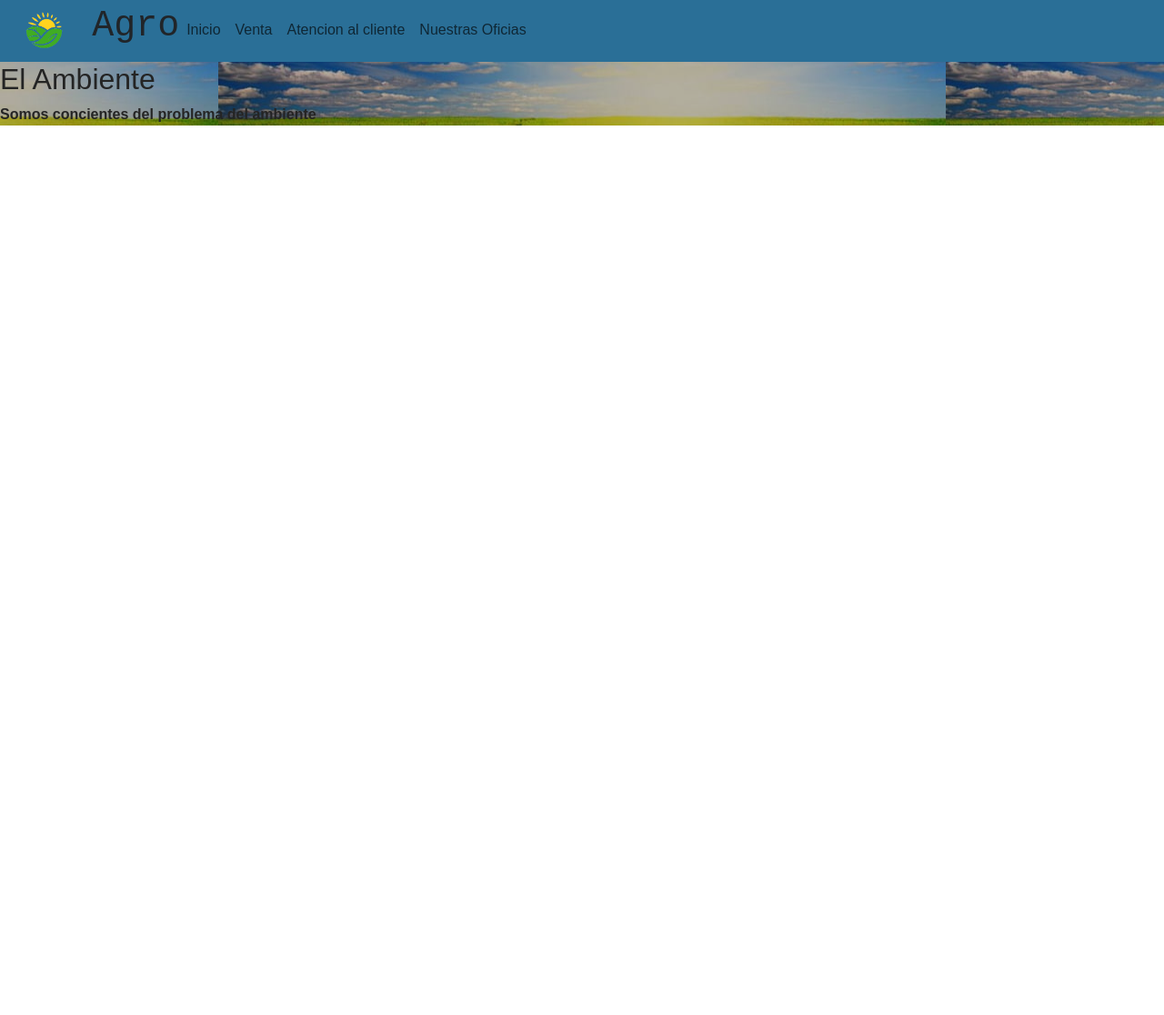
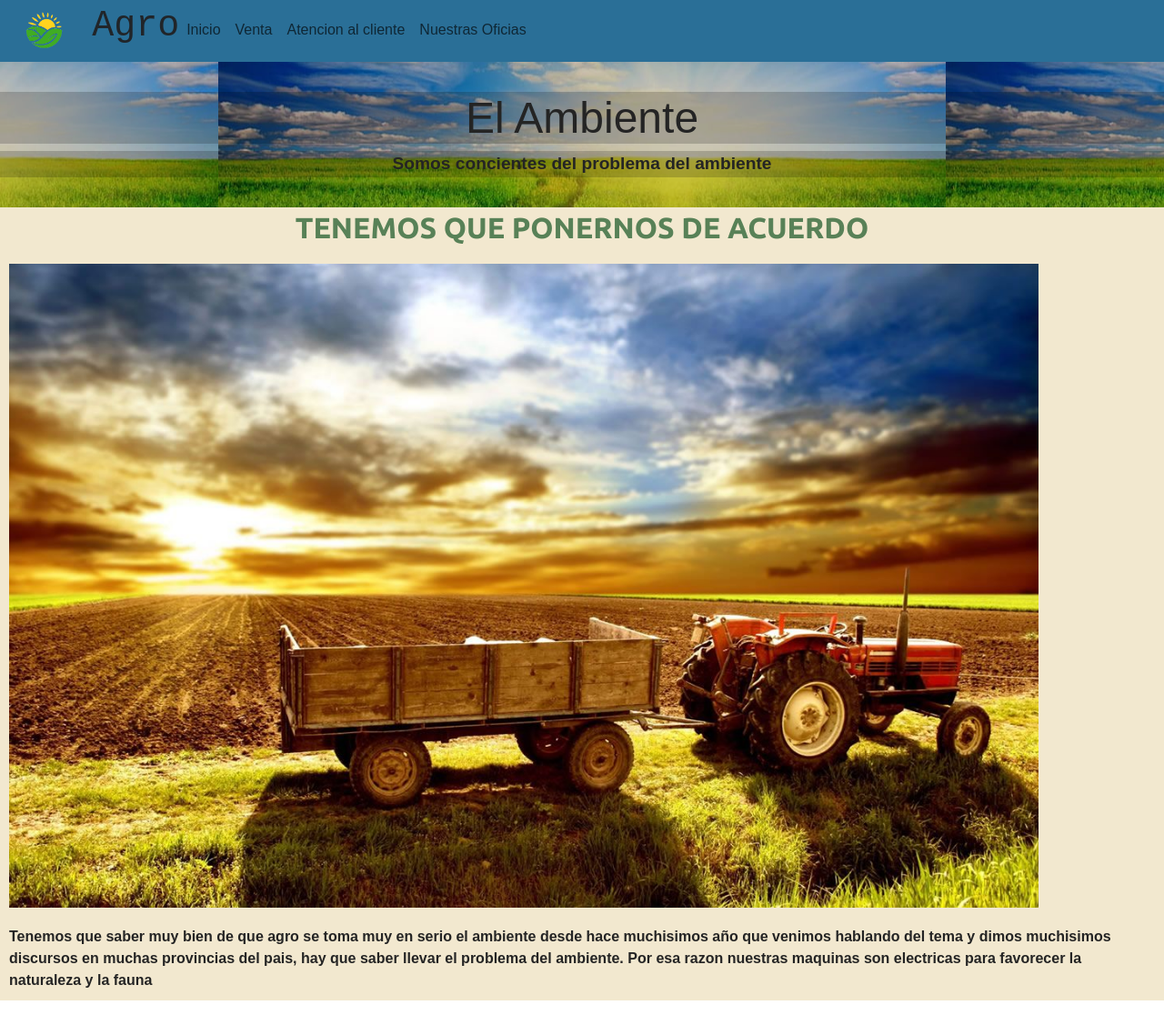
Before and after one commit to Catisito/Agro, a website: page pages/el-ambiente.html in a window 1280 px wide. Shown: the part 2-1118 px from the top of the page at 91% size. Before the commit the page ends 800 px from the top, so only its background shows below. Drawn offline with nearby package versions, Linux system fonts and the light colour scheme; a web font is replaced by a local one.

Commit message:
seccion de el ambiente terminado se ajustaron algunas letras y se le pusieron color

```diff
--- a/pages/el-ambiente.html
+++ b/pages/el-ambiente.html
@@ -62,6 +62,14 @@
                 <h2>El Ambiente</h2>
                 <p>Somos concientes del problema del ambiente</p>
             </div>
+            <div class="container8">
+                <h3>Tenemos que ponernos de acuerdo</h3>
+                <img src="../img/tractor-vida.jpg" alt="">
+                <p>Tenemos que saber muy bien de que agro se toma muy en serio el ambiente desde hace muchisimos año
+                  que venimos hablando del tema y dimos muchisimos discursos en muchas provincias del pais, hay que saber llevar
+                  el problema del ambiente. Por esa razon nuestras maquinas son electricas para favorecer la naturaleza y la fauna
+                </p>
+            </div>
         </section>
       </main>
     <script
--- a/sass/_el-ambiente.scss
+++ b/sass/_el-ambiente.scss
@@ -1,19 +1,62 @@
 @import url('https://fonts.googleapis.com/css2?family=Pathway+Extreme&display=swap');
+@import url('https://fonts.googleapis.com/css2?family=Abril+Fatface&display=swap');
+@import url('https://fonts.googleapis.com/css2?family=Ubuntu:wght@700&display=swap');
 $titulo: 'Pathway Extreme', sans-serif;
+$titulo-ambientes: 'Ubuntu', sans-serif;
+$letras: 'Poppins', sans-serif;
 .container7{
+     display: flex;
+     justify-content: center;
+     flex-direction: column;
+     text-align: center;
      color: #242424;
-     background-color: rgba(0, 0, 0, 0.3);
+     background-color: rgba(0, 0, 0, 0.2);
      background-blend-mode: multiply;
      background-image: url(../img/campo-naturalesa.jpg);
      background-position: center;
      color: #242424;
+     min-height: 20vh;
+
 
      & h2{
           font-family: $titulo;
-          font-size: 2em;
+          font-size: 3em;
+          background-color: #0000002f;
      }
 
      & p{
           font-weight: 600;
+          font-size: 1.2em;
+          margin-bottom: 0rem;
+          background-color: #0000002f;
+
+     }
+
+}
+
+.container8{
+     background-color: #f2e8cf;
+
+     & h3{
+          color: #588157;
+          font-family: $titulo-ambientes;
+          font-size: 2em;
+          padding: 3px;
+          text-align: center;
+          text-transform: uppercase;
+          font-size: 600;
+     }
+
+
+     & img{
+          width: 90%;
+          padding: 10px;
+     }
+
+     & p{
+          color: #242424;
+          font-family: $letras;
+          font-weight: 600;
+          padding: 10px;
      }
 }
```
Also changed, not shown: css/style.css, img/tractor-vida.jpg (added), 1 other file.
